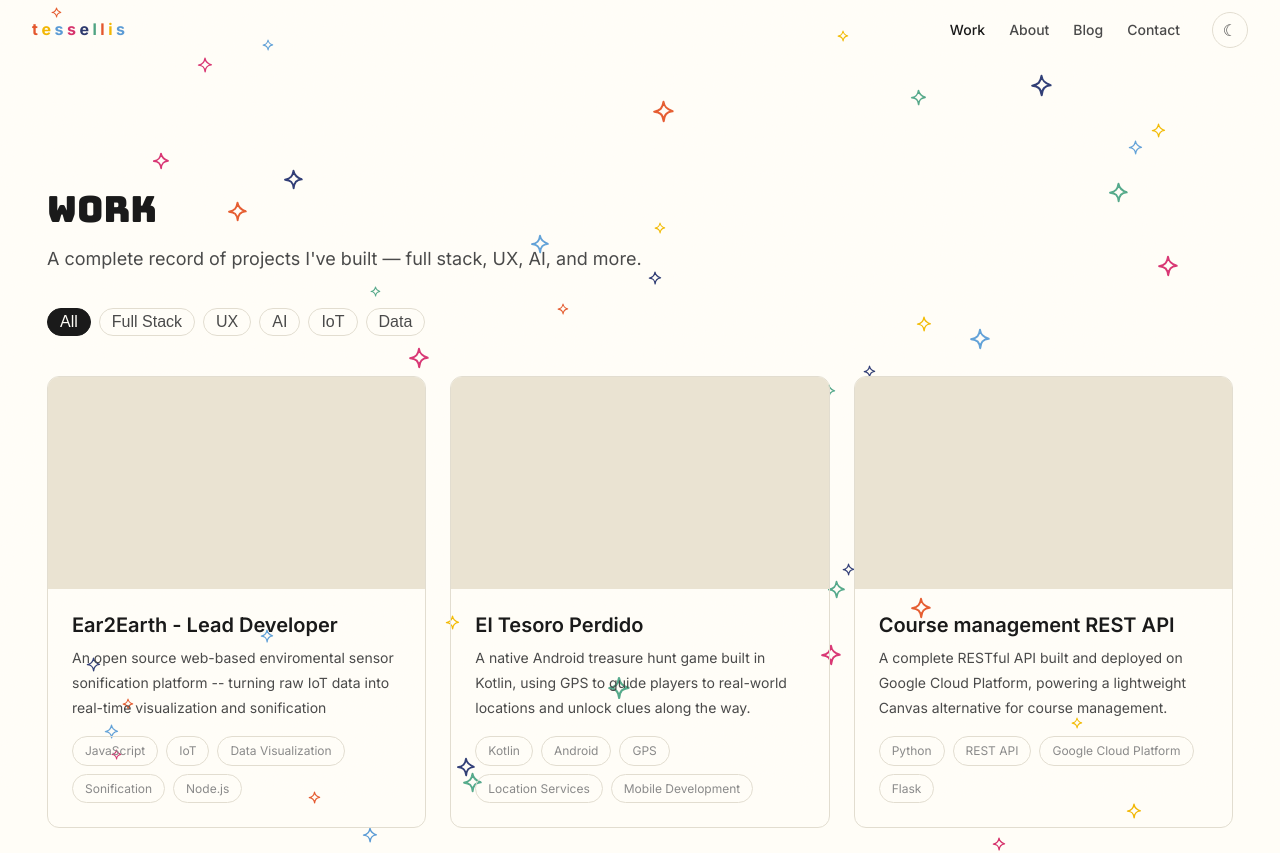
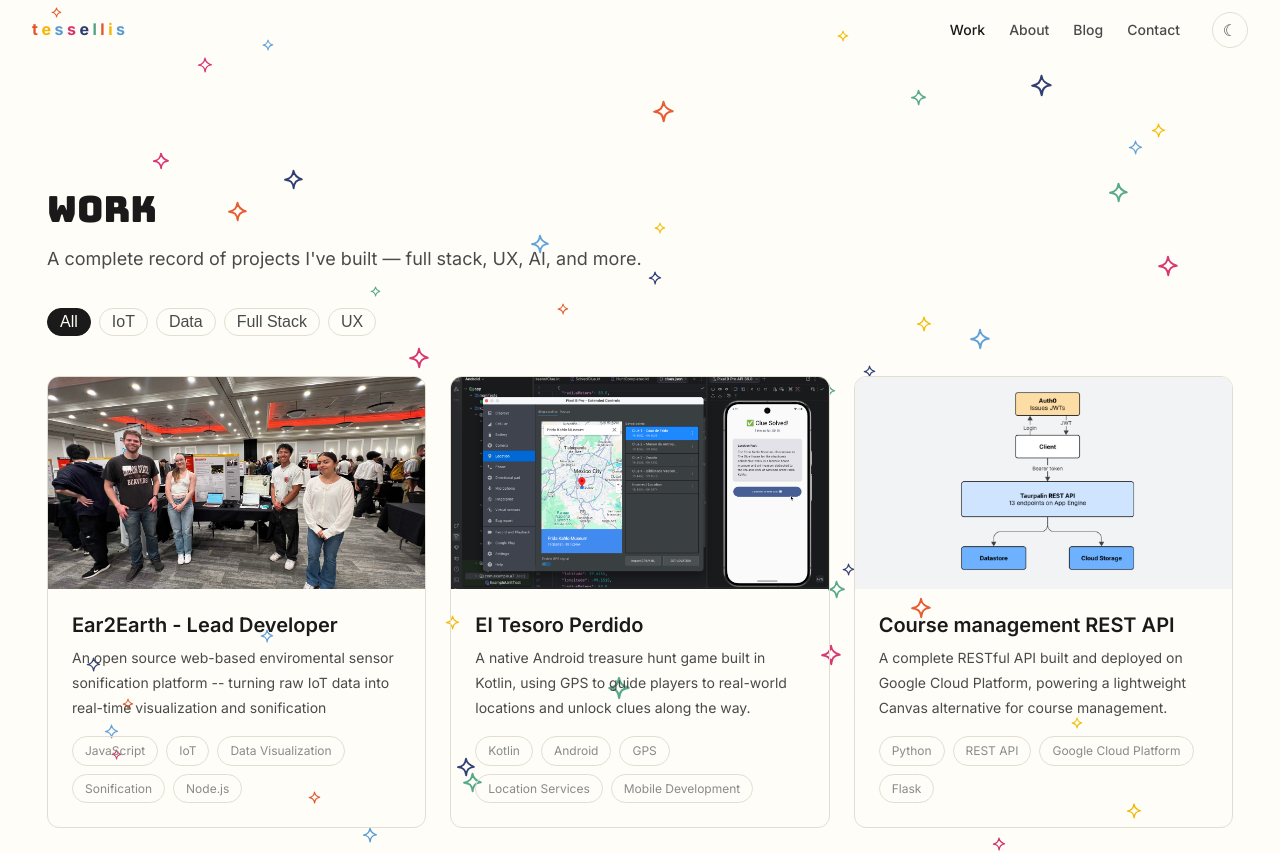
Before and after one commit to tessellis/portfolio-platform, a Next.js app: page /work in a window 1280 px wide. Shown: the top 853 px of the page. Built offline with nearby package versions, Linux system fonts and the light colour scheme.

Commit message:
Fix work page banner image bug

```diff
--- a/src/components/sections/WorkGrid.module.css
+++ b/src/components/sections/WorkGrid.module.css
@@ -65,7 +65,17 @@
   transform: translateY(-2px);
 }
 
+.thumbnailWrap {
+  position: relative;
+  aspect-ratio: 16 / 9;
+  overflow: hidden;
+}
+
 .thumbnail {
+  object-fit: cover;
+}
+
+.thumbnailPlaceholder {
   aspect-ratio: 16 / 9;
   background-color: var(--color-bg-tertiary);
 }
--- a/src/components/sections/WorkGrid.tsx
+++ b/src/components/sections/WorkGrid.tsx
@@ -2,7 +2,7 @@
 
 import { useState } from 'react';
 import Link from 'next/link';
-import { allCategories } from '@/lib/constants';
+import Image from 'next/image';
 import { ProjectCategory } from '@/types/project';
 import { MDXFile, WorkFrontmatter } from '@/lib/mdx';
 import styles from './WorkGrid.module.css';
@@ -13,6 +13,10 @@ interface WorkGridProps {
 
 export function WorkGrid({ projects }: WorkGridProps) {
   const [activeFilter, setActiveFilter] = useState<ProjectCategory | 'All'>('All');
+
+  const allCategories = Array.from(
+    new Set(projects.flatMap((project) => project.frontmatter.categories))
+  ) as ProjectCategory[];
 
   const filteredProjects =
     activeFilter === 'All'
@@ -42,7 +46,18 @@ export function WorkGrid({ projects }: WorkGridProps) {
       <div className={styles.grid}>
         {filteredProjects.map((project) => (
           <Link key={project.slug} href={`/work/${project.slug}`} className={styles.card}>
-            <div className={styles.thumbnail} />
+            {project.frontmatter.heroImage ? (
+              <div className={styles.thumbnailWrap}>
+                <Image
+                  src={project.frontmatter.heroImage}
+                  alt={project.frontmatter.title}
+                  fill
+                  className={styles.thumbnail}
+                />
+              </div>
+            ) : (
+              <div className={styles.thumbnailPlaceholder} />
+            )}
             <div className={styles.cardContent}>
               <h3>{project.frontmatter.title}</h3>
               <p>{project.frontmatter.description}</p>
--- a/src/styles/global.css
+++ b/src/styles/global.css
@@ -58,6 +58,12 @@ code, pre {
   padding-block: var(--section-padding-y);
 }
 
+img {
+  -webkit-user-drag: none;
+  user-select: none;
+  -webkit-touch-callout: none;
+}
+
 .site-wrapper {
   position: relative;
 }
```
